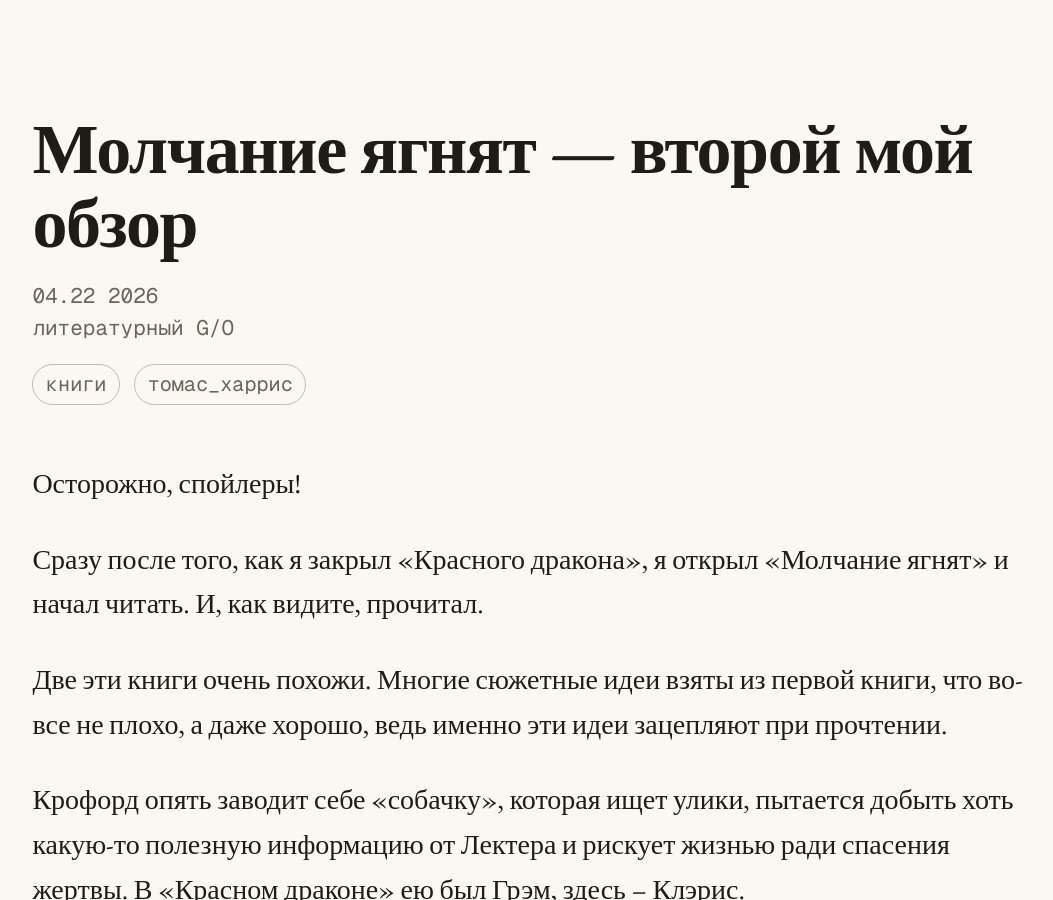
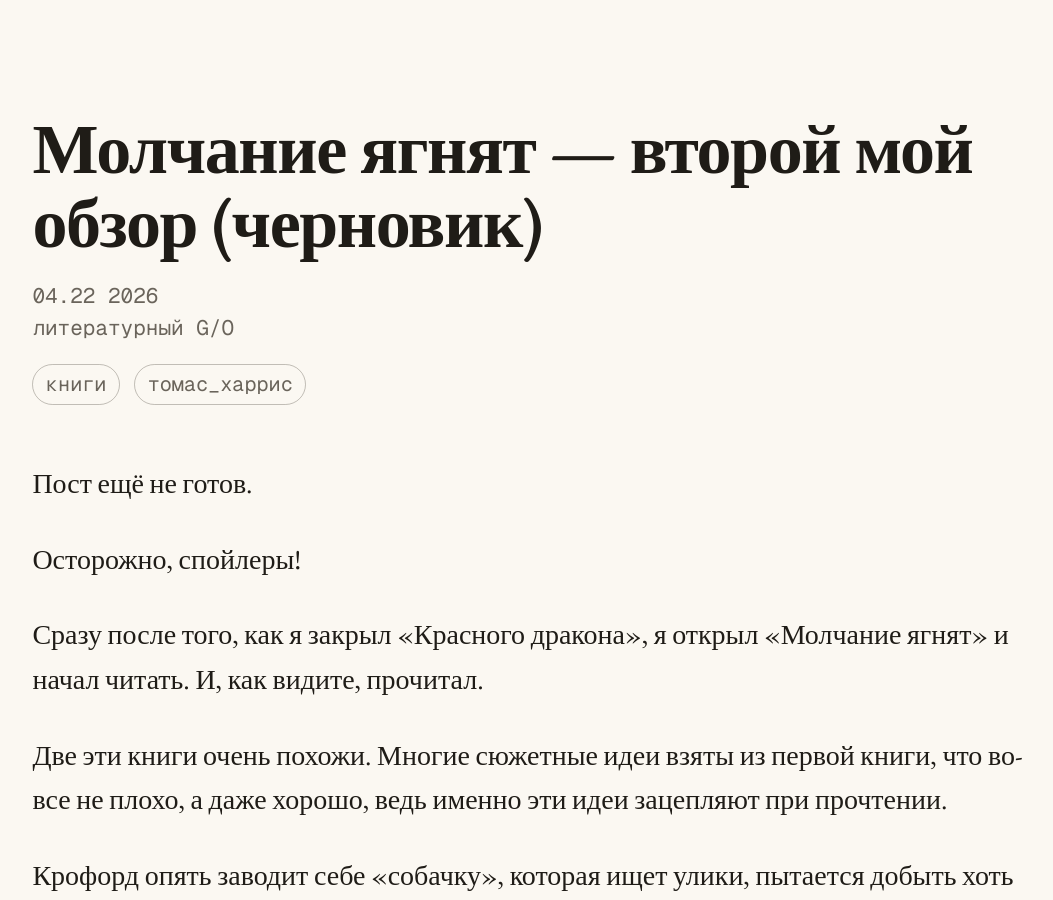
Before and after one commit to georgiyozhegov/writings, a Jekyll site: the page built from _posts/2026-04-22-silence-of-limbs-review.md, in a window 1280 px wide and 900 px high. Shown: the whole window, without its empty margins (112-1165 px from the left). Built offline with Jekyll 4.4.1, drawn with Linux system fonts in a browser that asks for light colours; nearby versions of some CDN libraries.

Commit message:
Пост ещё не готов

```diff
--- a/_posts/2026-04-22-silence-of-limbs-review.md
+++ b/_posts/2026-04-22-silence-of-limbs-review.md
@@ -1,11 +1,13 @@
 ---
 layout: post
-title: Молчание ягнят — второй мой обзор
+title: Молчание ягнят — второй мой обзор (черновик)
 tags:
   - книги
   - томас_харрис
 author: литературный G/O
 ---
+
+Пост ещё не готов.
 
 Осторожно, спойлеры!
 
```
